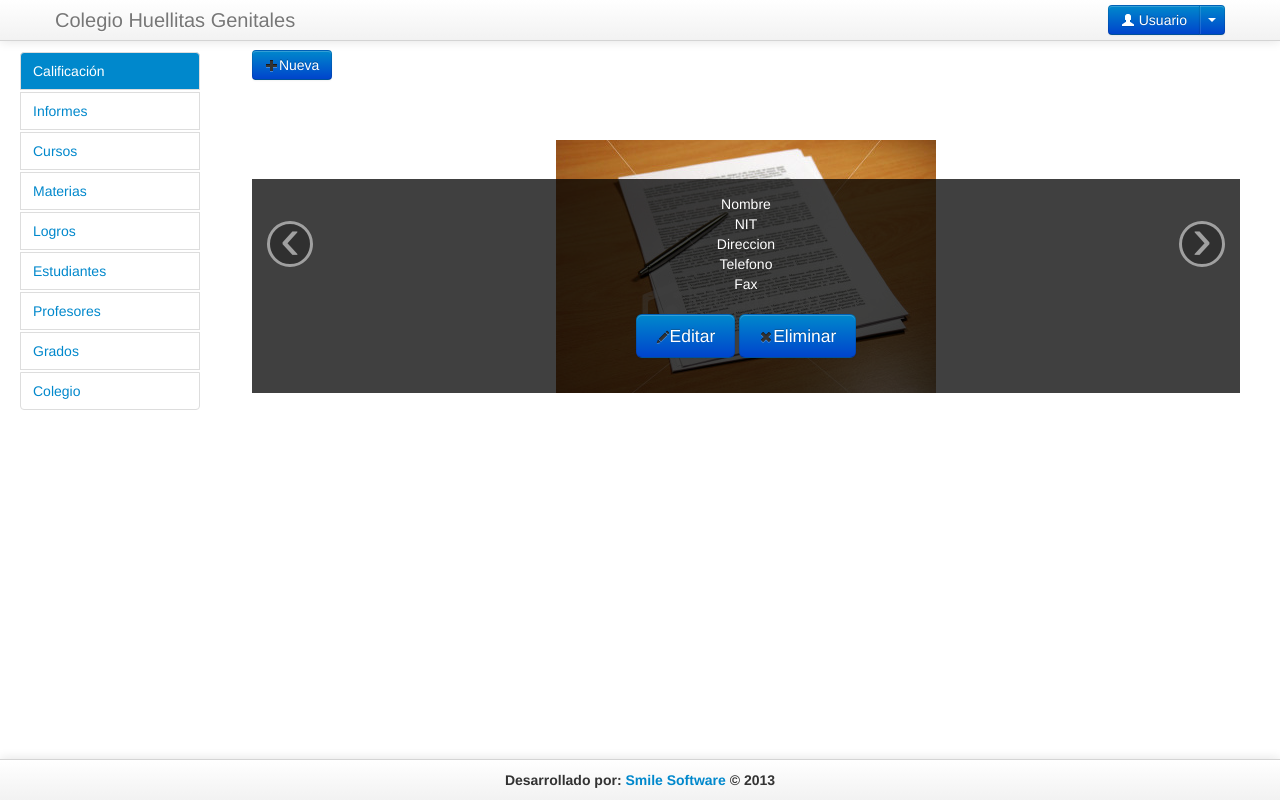
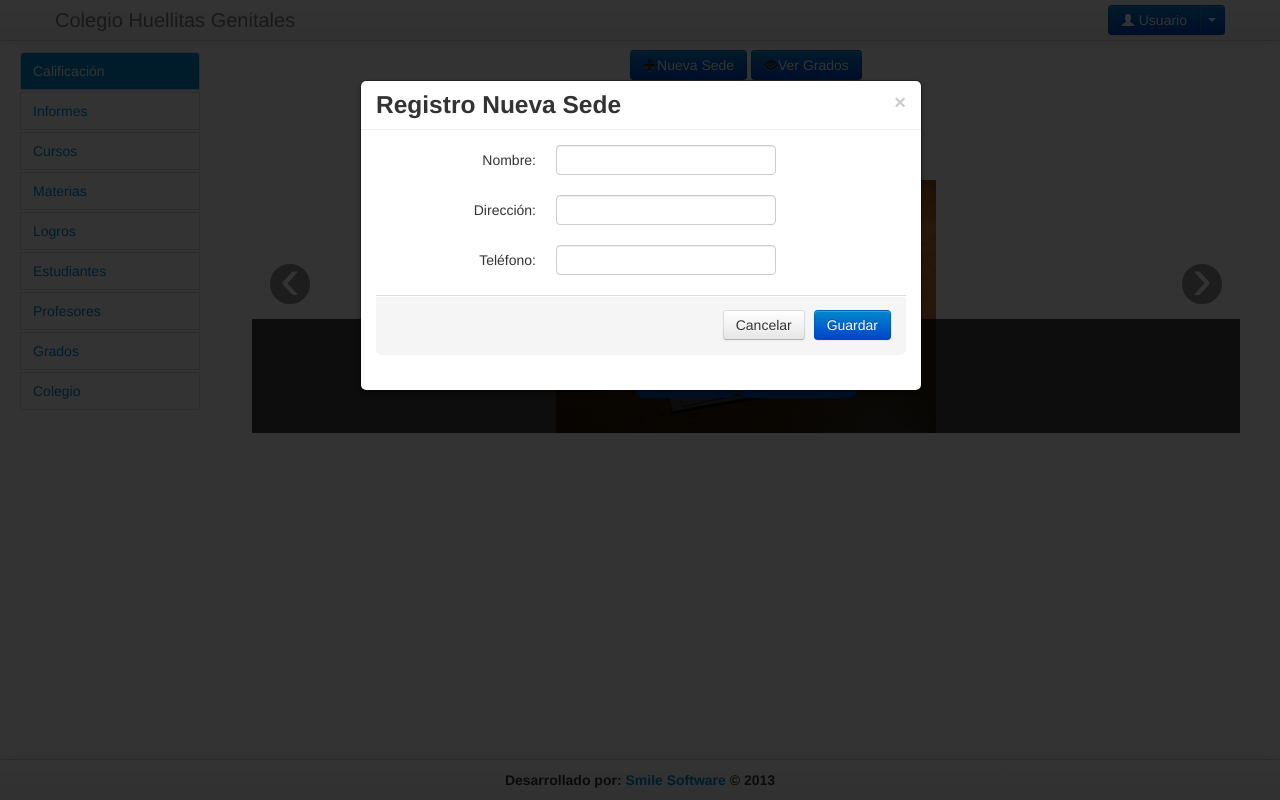
Before and after one commit to a13xander/school, a Django app: page /headquarters/new_headquarter/ in a window 1280 px wide. Run offline with Django 3.2, Linux system fonts and the light colour scheme; the visitor is signed in with stand-in values (Sample User, id 1); some libraries are stand-ins or nearby versions.

Commit message:
CRUD SEDES

```diff
--- a/CodeSchool/CodeSchool/Static/js/scripts.js
+++ b/CodeSchool/CodeSchool/Static/js/scripts.js
@@ -9,3 +9,8 @@ function students_state()
 	value = document.getElementById("states").value;
 	self.location.href = value;
 }
+
+function model_headquarter()
+{
+	$('#m_n_headquarter').modal('show');
+}
--- a/CodeSchool/CodeSchool/Templates/headquarters.html
+++ b/CodeSchool/CodeSchool/Templates/headquarters.html
@@ -4,10 +4,14 @@
 {% endblock %}
 {% block contenido %}
 <div class="container-fluid">
-	<button type="button" class="btn btn-primary offset0.5"
-		data-toggle="modal" data-target="#m_n_headquarter">
-		<i class="icon-plus"></i>Nueva
-	</button>
+	<form id="frmOptions" method="post" class="form-inline text-center">
+
+		<a href="/headquarters/new_headquarter" role="button" class="btn btn-primary"><i class="icon-plus"></i>Nueva Sede</a>
+
+		<button type="button" class="btn btn-primary offset0.5">
+			<i class="icon-eye-open"></i>Ver Grados
+		</button>
+	</form>
 	<br></br>
 	<br></br>
 	  <!-- Carousel
@@ -19,11 +23,11 @@
           <div class="container">
             <div class="carousel-caption">
             	<form id="frmOptions" method="post" class="text-center">
-	              <p>Nombre</p>
-	              <p>NIT</p>
-	              <p>Direccion</p>
-	              <p>Telefono</p>
-	              <p>Fax</p>
+            		{% for headquarter in headquarters %}
+						<p>{{ headquarter.headquarter_name }}</p>
+		              	<p>{{ headquarter.headquarter_address }}</p>
+		              	<p>{{ headquarter.headquarter_phone }}</p>
+	              	{% endfor %}
               	</form>
               	<form id="frmOptions" method="post" class="form-inline text-center">
 		        	<a href="" role="button" class="btn btn-large btn-primary" data-toggle="modal" data-target="#m_n_headquarter">
@@ -80,50 +84,46 @@
     </div><!-- /.carousel -->
 </div>
 
+{% if form %}
+		<script type="text/javascript">
+		    $(document).ready(function(){
+		    	model_headquarter();
+		    });
+		</script>
+{% endif %}
+
 <div id="m_n_headquarter" class="modal hide fade" tabindex="-1">
 	<div class="modal-header">
-		<button type="button" class="close" data-dismiss="modal">×</button>
+		<a href="/headquarters" type="button" class="close">×</a>
 		<h3 id="myModalLabel">Registro Nueva Sede</h3>
 	</div>
 	<div class="modal-body">
 		<form class="form-horizontal" method="post">
+			{% csrf_token %}
+			{{ form.non_field_errors }}
 			<div class="control-group">
-				<label class="control-label" for="inputName">Nombre:</label>
+				{{ form.headquarter_name.errors }}
+				<label class="control-label" for="inputNameHeadquarter">Nombre:</label>
 				<div class="controls">
-					<input type="text" value="Enter your name here!">
+					{{ form.headquarter_name }}
 				</div>
 			</div>
 			<div class="control-group">
-				<label class="control-label" for="inputNIT">NIT:</label>
+				{{ form.headquarter_address.errors }}
+				<label class="control-label" for="inputAdressHeadquarter">Dirección:</label>
 				<div class="controls">
-					<input type="text" value="Enter NIT here!">
+					{{ form.headquarter_address }}
 				</div>
 			</div>
 			<div class="control-group">
-				<label class="control-label" for="inputAdress">Dirección:</label>
+				{{ form.headquarter_phone.errors }}
+				<label class="control-label" for="inputPhoneHeadquarter">Teléfono:</label>
 				<div class="controls">
-					<input type="text" value="Enter school adress here!">
-				</div>
-			</div>
-			<div class="control-group">
-				<label class="control-label" for="inputPhone">Teléfono:</label>
-				<div class="controls">
-					<input type="text" value="Enter school phone here!">
-				</div>
-			</div>
-			<div class="control-group">
-				<label class="control-label" for="inputFax">Fax:</label>
-				<div class="controls">
-					<input type="text" value="Enter fax number here!">
-				</div>
-			</div>
-			<div class="control-group form-inline text-center">
-				<label class="control-label" for="inputImage">Imágen:</label>
-				<div class="controls">
-					<input type="button" value="Examinar">
+					{{ form.headquarter_phone }}
 				</div>
 			</div>
 			<div class="modal-footer">
+				<a href="/headquarters" type="button" class="btn">Cancelar</a>
 				<button type="submit" class="btn btn-primary">Guardar</button>
 			</div>
 		</form>
--- a/CodeSchool/CodeSchool/forms.py
+++ b/CodeSchool/CodeSchool/forms.py
@@ -8,6 +8,7 @@ from WebSchool.models import Score
 from WebSchool.models import Student
 from WebSchool.models import Subject
 from WebSchool.models import Teacher
+from WebSchool.models import Headquarter
 from django.forms.widgets import RadioSelect
 
 class CourseForm(ModelForm):
@@ -24,7 +25,7 @@ class GradeForm(ModelForm):
 
 class HeadquarterForm(ModelForm):
     class Meta:
-        model =  School
+        model =  Headquarter
 
 class ScoreForm(ModelForm):
     class Meta:
@@ -46,3 +47,7 @@ class SubjectForm(ModelForm):
 class TeacherForm(ModelForm):
     class Meta:
         model =  Teacher
+
+class SchoolForm(ModelForm):
+    class Meta:
+        model = School
--- a/CodeSchool/WebSchool/models.py
+++ b/CodeSchool/WebSchool/models.py
@@ -21,7 +21,7 @@ class Headquarter(models.Model):
     headquarter_name =  models.CharField(max_length = 100, null = False)
     headquarter_address = models.CharField(max_length = 50, null = False)
     headquarter_phone = models.CharField(max_length = 10, null = False)
-    headquarter_school = models.ForeignKey(School)
+    headquarter_school = models.ForeignKey(School, blank = True, null = True)
 
     class Meta:
         db_table = "HEADQUARTER"
--- a/CodeSchool/WebSchool/views.py
+++ b/CodeSchool/WebSchool/views.py
@@ -11,6 +11,7 @@ from CodeSchool.forms import GoalForm
 from WebSchool.models import Grade
 from CodeSchool.forms import GradeForm
 from WebSchool.models import School
+from WebSchool.models import Headquarter
 from CodeSchool.forms import HeadquarterForm
 from WebSchool.models import Score
 from CodeSchool.forms import ScoreForm
@@ -169,7 +170,7 @@ def delete_grade(request, id_grade):
 
 @login_required(login_url='/')
 def headquarters(request):
-    headquarters_list = School.objects.all()
+    headquarters_list = Headquarter.objects.all()
     return render_to_response('headquarters.html',{'headquarters':headquarters_list}, context_instance=RequestContext(request))
 
 @login_required(login_url='/')
@@ -178,8 +179,7 @@ def add_headquarter(request):
         form = HeadquarterForm(request.POST)
         if form.is_valid():
             form.save()
-            headquarters_list = School.objects.all()
-            return render_to_response('headquarters.html',{'headquarters':headquarters_list}, context_instance=RequestContext(request))
+            return HttpResponseRedirect('/headquarters')
     else:
         form = HeadquarterForm()
     return render_to_response('headquarters.html', {'form':form}, context_instance = RequestContext(request))
```
Also changed, not shown: 1 other file.
